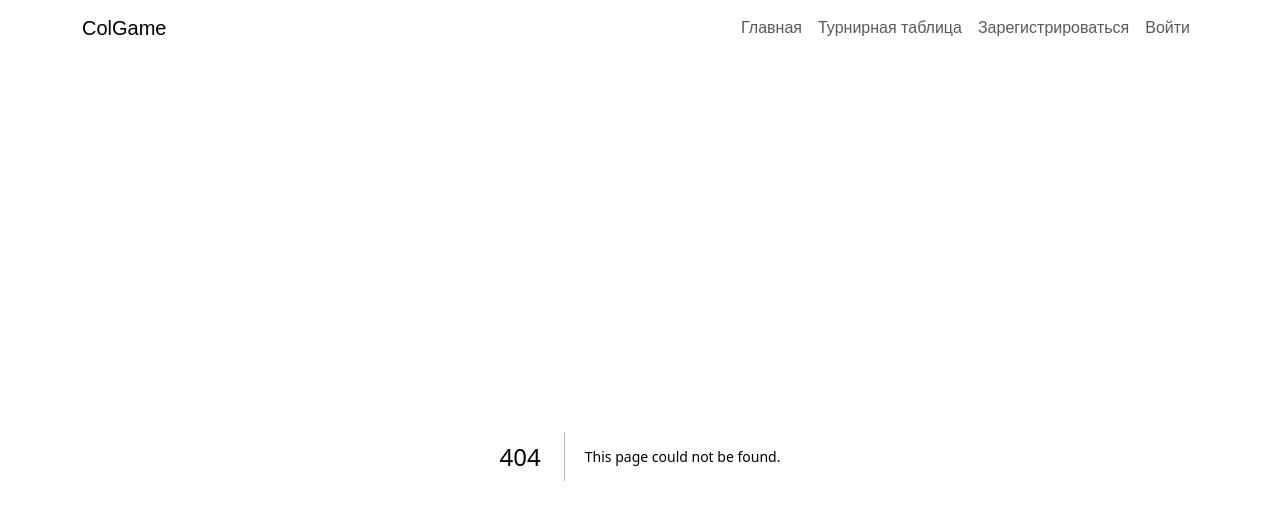
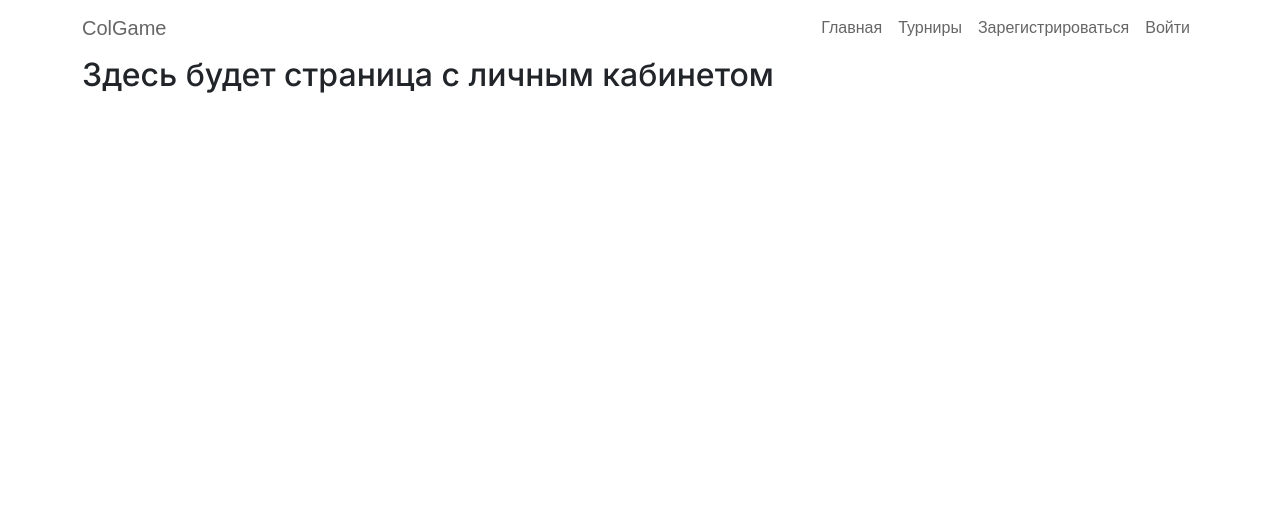
Before and after one commit to adilet-wd/colGame, a Next.js app: page /myProfile in a window 1280 px wide. Before the commit this address had no page. Shown: the top 520 px of the page. Built offline with nearby package versions, Linux system fonts and the light colour scheme.

Commit message:
Правка расположение элементов в header

```diff
--- a/src/app/globals.scss
+++ b/src/app/globals.scss
@@ -1,6 +1,3 @@
-@import 'bootstrap/dist/css/bootstrap.min.css';
-
-
 :root {
   --max-width: 1100px;
   --border-radius: 12px;
--- a/src/app/layout.tsx
+++ b/src/app/layout.tsx
@@ -1,9 +1,10 @@
 import type { Metadata } from "next";
 import { Inter } from "next/font/google";
-import "bootstrap/dist/css/bootstrap.min.css";
+import "../../node_modules/bootstrap/scss/bootstrap.scss";
+import "../styles/index.scss";
 import "./globals.scss";
+
 import Header from "@/components/header/header";
-
 
 const inter = Inter({ subsets: ["latin"] });
 
--- /dev/null
+++ b/src/app/myProfile/page.tsx
@@ -0,0 +1,12 @@
+import { Container } from "react-bootstrap";
+import styles from "./page.module.scss";
+
+export default function MyProfile() {
+  return (
+    <main>
+        <Container>
+            <h2>Здесь будет страница с личным кабинетом</h2>
+        </Container>
+    </main>
+  );
+}
--- a/src/components/header/header.module.scss
+++ b/src/components/header/header.module.scss
@@ -2,26 +2,26 @@
 .header {
     font-family: 'Montserrat', sans-serif;
 }
-.headerContainer {
+.navbar > .header-container {
     display: flex;
     align-items: baseline;
     justify-content: flex-start;
 }
-.headerPlaceholder {
-    width: 100%;
-    height: 56px;
-}
+
 .logo {
-
+    width: 100px;
 }
 .logoMobile {
     order: 2;
+    margin-left: 10px;
 }
 
 .enterButtons {
     display: flex;
-    gap: 6px;
+    gap: 10px;
     order: 3;
+    color: $colorText;
+    margin-left: auto;
 }
 .navbar-toggler {
     order: 1;
@@ -41,7 +41,6 @@
     padding: 0;
 }
 .navbar {
-    background-color: $colorMain;
     font-size: 16px;
     .active_page {
         color: $colorMainActive;
@@ -63,9 +62,9 @@
         color: $colorText;
     }
     a {
+        text-align: center;
         color: $colorText;
         text-decoration: none;
-        padding: 5px 10px;
     }
     .active_link {
         color: $colorText;
--- a/src/components/header/header.tsx
+++ b/src/components/header/header.tsx
@@ -8,9 +8,12 @@ export interface Props {
 }
 
 export default function Header() {
-
-    const [windowWidth, setWindowWidth] = useState(window.innerWidth);
-
+    const [windowWidth, setWindowWidth] = useState(() => {
+        if (typeof window !== 'undefined') {
+          return window.innerWidth;
+        }
+        return 0;
+      });
     useEffect(() => {
         const handleResize = () => {
             setWindowWidth(window.innerWidth);
@@ -23,6 +26,7 @@ export default function Header() {
         };
     }, []);
 
+
     if (windowWidth > 768) {
         return <HeaderDesktop />;
     } else if (windowWidth > 0) {
--- a/src/components/header/headerDesktop.tsx
+++ b/src/components/header/headerDesktop.tsx
@@ -1,7 +1,8 @@
 'use client'
 import * as React from 'react';
 import styles from './header.module.scss';
-import { Button, Container, Form, Nav, NavDropdown, NavLink, Navbar, Offcanvas } from 'react-bootstrap';
+import { Container, Nav, NavLink, Navbar, } from 'react-bootstrap';
+import Link from 'next/link';
 
 export interface Props {
 }
@@ -9,8 +10,8 @@ export interface Props {
 export default function HeaderDesktop() {
   return (
     <>
-            <div className={styles.headerPlaceholder}></div>
-            <header className={styles.header}>
+            <header className="header">
+                <div className="nav-placeholder"></div>
                 <Navbar fixed="top" collapseOnSelect expand="md" >
                     <Container>
                         {/* Лого */}
@@ -19,8 +20,8 @@ export default function HeaderDesktop() {
                         </Navbar.Brand>
 
                         <Nav className='mr-auto'>
-                            <NavLink >Главная</NavLink>
-                            <NavLink>Турнирная таблица</NavLink>
+                            <Link href="/" className="nav-link">Главная</Link>
+                            <Link href="/tournaments" className="nav-link">Турниры</Link>
                             <button className={`${styles.button} nav-link`}>Зарегистрироваться</button>
                             <button className={`${styles.button} nav-link`}>Войти</button>
                         </Nav>
--- a/src/components/header/headerMobile.tsx
+++ b/src/components/header/headerMobile.tsx
@@ -1,8 +1,8 @@
 'use client'
 import * as React from 'react';
 import styles from './header.module.scss';
-import './header.module.scss';
 import { Button, Container,  Nav, NavLink, Navbar, Offcanvas } from 'react-bootstrap';
+import Link from 'next/link';
 
 export interface Props {
 }
@@ -10,11 +10,10 @@ export interface Props {
 export default function HeaderMobile() {
   return (
     <>
-            <div className={styles.headerPlaceholder}></div>
-            <header className={styles.header}>
+            <header className="header">
                 <div className="nav-placeholder"></div>
                 <Navbar fixed="top" collapseOnSelect expand="md" >
-                    <Container className={styles.headerContainer}>
+                    <Container className="header-container">
                         <Navbar.Brand className={`${styles.logo, styles.logoMobile} `} href="/">
                             ColGame
                         </Navbar.Brand>
@@ -31,8 +30,8 @@ export default function HeaderMobile() {
                         </Offcanvas.Header>
                         <Offcanvas.Body>
                             <Nav className="justify-content-end flex-grow-1 pe-3">
-                                <NavLink >Главная</NavLink>
-                                <NavLink>Турнирная таблица</NavLink>
+                                <Link href="/" className="nav-link">Главная</Link>
+                                <Link href="/tournaments" className="nav-link">Турниры</Link>
                                 <Button className={`${styles.button} nav-link`}>Зарегистрироваться</Button>
                                 <Button className={`${styles.button} nav-link`}>Войти</Button>
                             </Nav>
--- /dev/null
+++ b/src/styles/index.scss
@@ -0,0 +1 @@
+@import "../components/header/header.module.scss";
```
Also changed, not shown: src/app/profiles/page.tsx (deleted, +0 -10 lines), src/app/tournaments/page.tsx (added, +12 -0 lines), src/app/myProfile/page.module.scss (renamed from src/app/profiles/page.module.scss).
